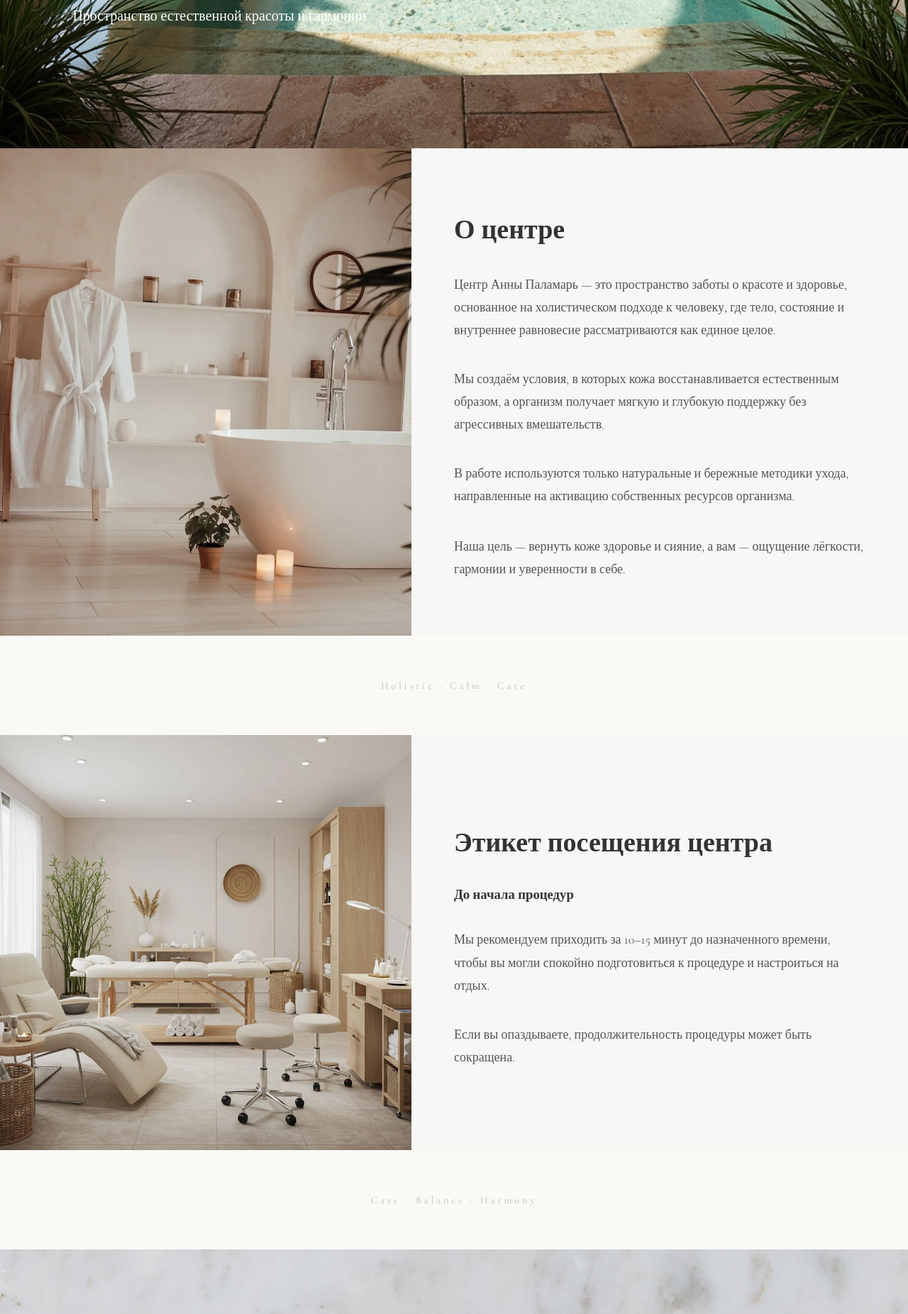
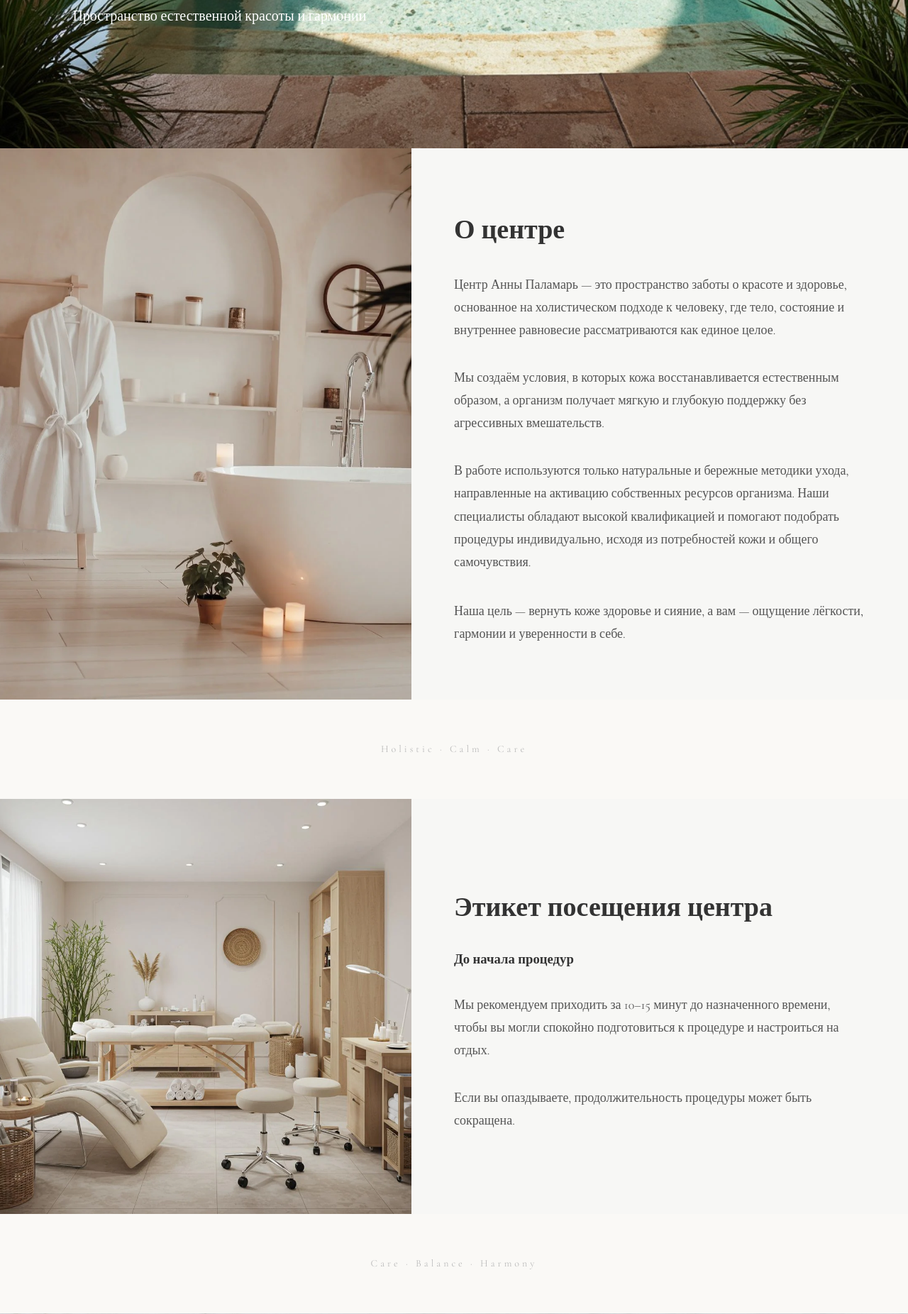
Before and after one commit to Sigmaboyyyt/spa-site, a Flask app: page / in a window 1280 px wide. Shown: the part 1071-2923 px from the top of the page at 71% size. Run offline with Flask 3, Linux system fonts and the light colour scheme.

Commit message:
full final style for all blocks

```diff
--- a/static/style.css
+++ b/static/style.css
@@ -36,7 +36,7 @@ body {
     margin-top: 10px;
 }
 
-/* КНОПКА "О центре" */
+/* КНОПКА */
 
 .top-button {
     position: absolute;
@@ -51,10 +51,11 @@ body {
     z-index: 10;
 }
 
-/* SPLIT БЛОКИ */
+/* SPLIT БЛОКИ 50/50 */
 
 .about-split,
-.etiquette-split {
+.etiquette-split,
+.philosophy-split {
     display: flex;
     width: 100%;
 }
@@ -62,12 +63,15 @@ body {
 .about-image,
 .about-content,
 .etiquette-image,
-.etiquette-content {
+.etiquette-content,
+.philosophy-image,
+.philosophy-content {
     flex: 1;
 }
 
 .about-image img,
-.etiquette-image img {
+.etiquette-image img,
+.philosophy-image img {
     width: 100%;
     height: 100%;
     object-fit: cover;
@@ -76,7 +80,8 @@ body {
 /* ТЕКСТОВЫЕ ЧАСТИ */
 
 .about-content,
-.etiquette-content {
+.etiquette-content,
+.philosophy-content {
     padding: 60px;
     background: #f7f7f5;
     display: flex;
@@ -85,24 +90,28 @@ body {
 }
 
 .about-content h2,
-.etiquette-content h2 {
+.etiquette-content h2,
+.philosophy-content h2 {
     font-size: 38px;
     margin-bottom: 20px;
 }
 
 .about-content p,
-.etiquette-content p {
+.etiquette-content p,
+.philosophy-content p {
     font-size: 18px;
     line-height: 1.8;
     color: #555;
+    margin-bottom: 16px;
 }
 
-.about-accent {
+.about-accent,
+.philosophy-accent {
     margin-top: 20px;
     font-size: 20px;
 }
 
-/* РАЗДЕЛИТЕЛЬ */
+/* РАЗДЕЛИТЕЛИ */
 
 .soft-divider {
     height: 140px;
@@ -115,7 +124,7 @@ body {
     font-size: 14px;
 }
 
-/* POLICY — текстурный фон */
+/* POLICY */
 
 .policy {
     background: url('/static/images/policy-bg.jpg') center/cover no-repeat;
@@ -140,7 +149,7 @@ body {
     line-height: 1.8;
 }
 
-/* CALM — атмосфера спокойствия */
+/* CALM */
 
 .calm {
     background: url('/static/images/calm-bg.jpg') center/cover no-repeat;
@@ -170,17 +179,20 @@ body {
 @media (max-width: 768px) {
 
     .about-split,
-    .etiquette-split {
+    .etiquette-split,
+    .philosophy-split {
         flex-direction: row;
     }
 
     .about-content,
-    .etiquette-content {
+    .etiquette-content,
+    .philosophy-content {
         padding: 20px;
     }
 
     .about-content p,
-    .etiquette-content p {
+    .etiquette-content p,
+    .philosophy-content p {
         font-size: 13px;
     }
 
--- a/templates/index.html
+++ b/templates/index.html
@@ -28,19 +28,25 @@
     </div>
     <div class="about-content">
         <h2>О центре</h2>
+
         <p>
             Центр Анны Паламарь — это пространство заботы о красоте и здоровье,
             основанное на холистическом подходе к человеку, где тело, состояние
             и внутреннее равновесие рассматриваются как единое целое.
         </p>
+
         <p>
             Мы создаём условия, в которых кожа восстанавливается естественным образом,
             а организм получает мягкую и глубокую поддержку без агрессивных вмешательств.
         </p>
+
         <p>
             В работе используются только натуральные и бережные методики ухода,
-            направленные на активацию собственных ресурсов организма.
+            направленные на активацию собственных ресурсов организма. Наши специалисты
+            обладают высокой квалификацией и помогают подобрать процедуры индивидуально,
+            исходя из потребностей кожи и общего самочувствия.
         </p>
+
         <p class="about-accent">
             Наша цель — вернуть коже здоровье и сияние, а вам — ощущение лёгкости,
             гармонии и уверенности в себе.
@@ -58,10 +64,12 @@
     <div class="etiquette-content">
         <h2>Этикет посещения центра</h2>
         <h3>До начала процедур</h3>
+
         <p>
             Мы рекомендуем приходить за 10–15 минут до назначенного времени,
             чтобы вы могли спокойно подготовиться к процедуре и настроиться на отдых.
         </p>
+
         <p>
             Если вы опаздываете, продолжительность процедуры может быть сокращена.
         </p>
@@ -97,24 +105,26 @@
 
 <div class="soft-divider"><span>Nature · Method · Care</span></div>
 
-<!-- ФИЛОСОФИЯ 50/50 -->
+<!-- НАША ФИЛОСОФИЯ УХОДА -->
 <section class="philosophy-split">
+
     <div class="philosophy-image">
         <img src="{{ url_for('static', filename='images/philosophy.jpg') }}">
     </div>
 
     <div class="philosophy-content">
-        <h2>Наша философия ухода</h2>
+        <h2>НАША ФИЛОСОФИЯ УХОДА</h2>
 
         <p>
-            В Центре Анны Паламарь используются только натуральные методы ухода
-            без инъекций и агрессивных вмешательств.
+            В Центре Анны Паламарь используются только натуральные методы ухода без инъекций и агрессивных вмешательств.
+            Все процедуры направлены на:
         </p>
 
         <p>
-            Все процедуры направлены на восстановление естественного баланса кожи,
-            улучшение микроциркуляции и лимфотока, глубокое расслабление мышц лица
-            и тела, а также естественное омоложение и сияние кожи.
+            • восстановление естественного баланса кожи<br>
+            • улучшение микроциркуляции и лимфотока<br>
+            • глубокое расслабление мышц лица и тела<br>
+            • естественное омоложение и сияние кожи
         </p>
 
         <p class="philosophy-accent">
@@ -122,6 +132,7 @@
             стимулирующий процессы обновления кожи и организма.
         </p>
     </div>
+
 </section>
 
 </body>
```
